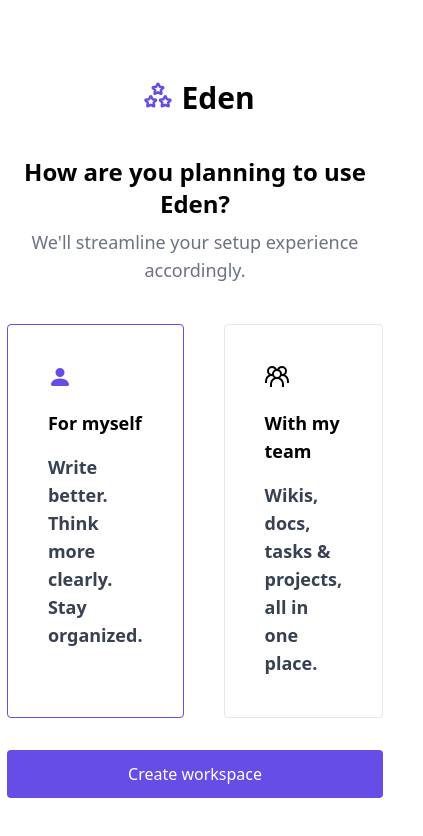
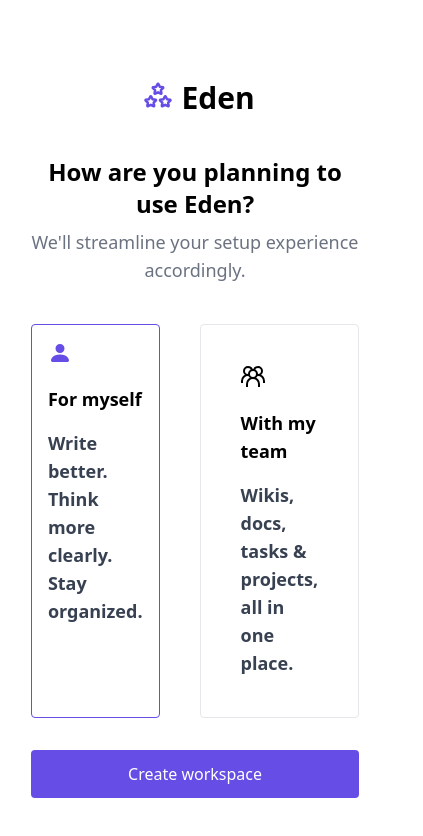
Before and after one commit to VanshSh/cutshortassignment, a React (Create React App) app: page /planning in a window 390 px wide. Shown: the top 836 px of the page, 423 px wide, since content can reach past the window. Built offline with nearby package versions, Linux system fonts and the light colour scheme.

Commit message:
style: :lipstick:

```diff
--- a/src/pages/Planning.js
+++ b/src/pages/Planning.js
@@ -13,7 +13,7 @@ const Planning = () => {
 
             <div className='flex flex-col lg:w-[70vh] '>
                 <div className='flex'>
-                    <div className='border border-[#664de5] cursor-pointer rounded p-10 mr-10'>
+                    <div className='border border-[#664de5] cursor-pointer rounded lg:p-10 p-4 mr-10'>
                         <BsFillPersonFill className='text-2xl text-[#664de5]' />
                         <h3 className='text-lg text-black font-bold mt-5'>
                             For myself
```
